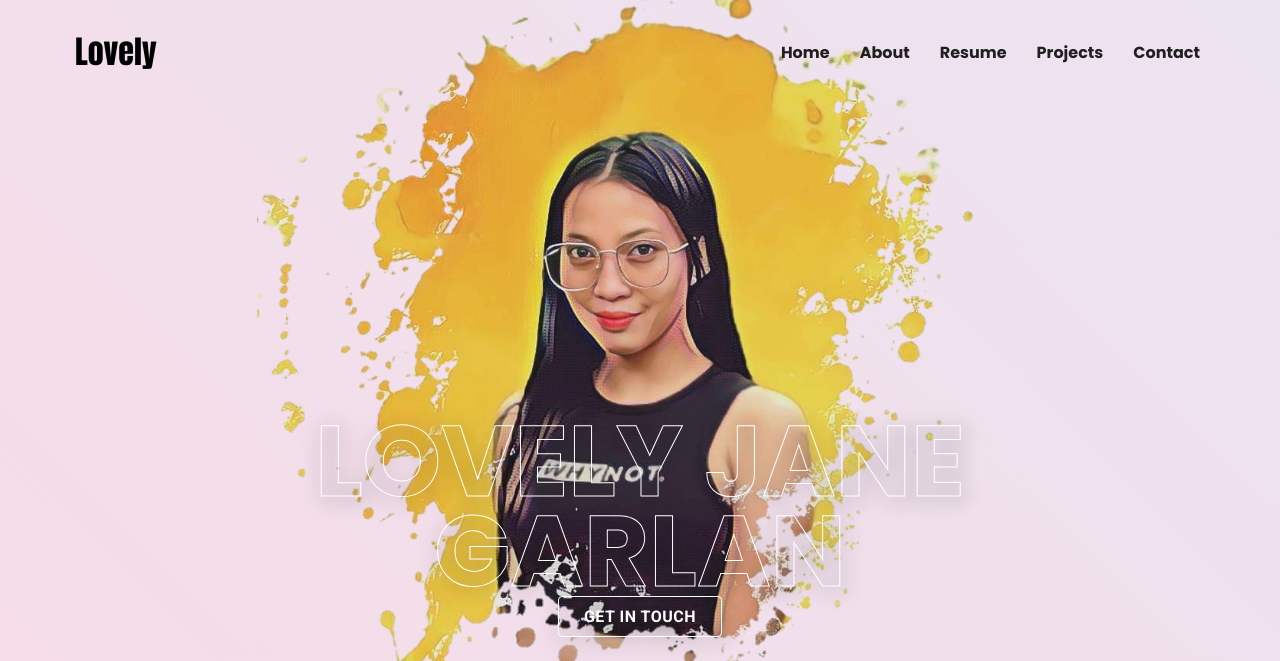
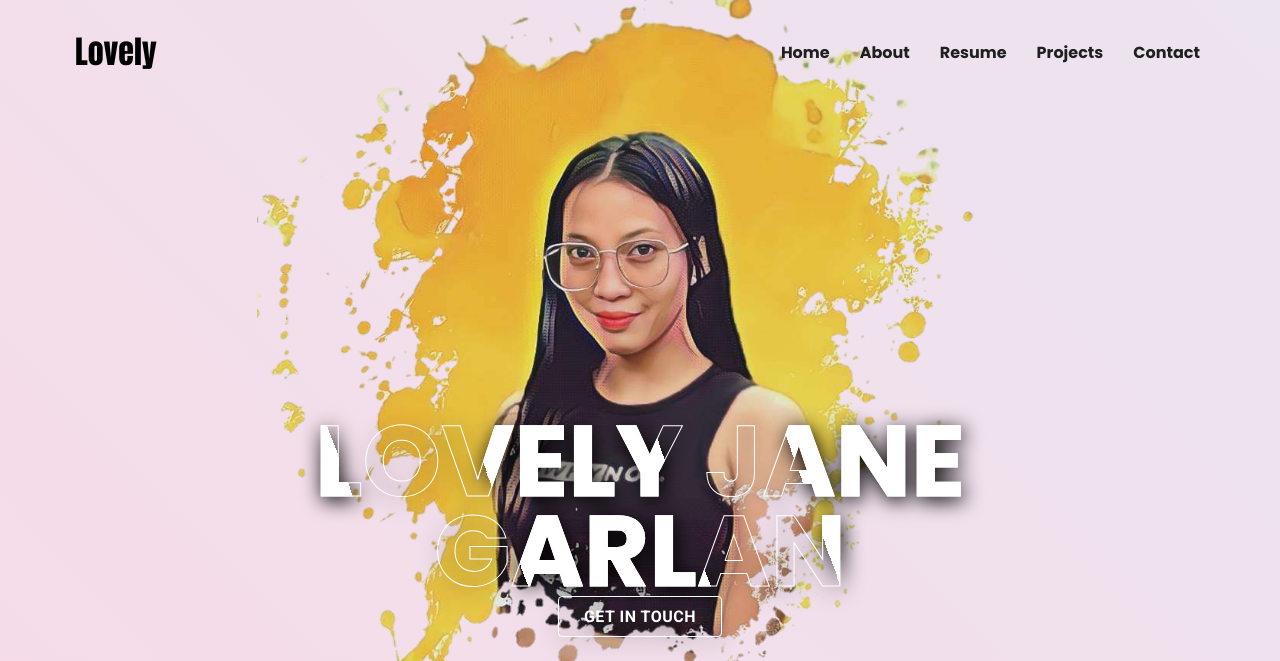
Before and after one commit to Garlan18/Lovely_Portfolio, a plain HTML site: page docs/index.html in a window 1280 px wide. Shown: the top 661 px of the page. Drawn offline with nearby package versions, Linux system fonts and the light colour scheme; a web font is replaced by a local one.

Commit message:
modifed: css

```diff
--- a/docs/assets/css/style.css
+++ b/docs/assets/css/style.css
@@ -1,11 +1,3 @@
-/*-----------------------------------*\
- * style.css
-\*-----------------------------------*/
-
-
-/*-----------------------------------*\
- * #CUSTOM PROPERTY
-\*-----------------------------------*/
 
 :root {
 
@@ -467,7 +459,7 @@
     line-height: 90px;
     color: transparent;
     -webkit-text-stroke: 1px rgb(255, 255, 255);
-    background: url(/portfolio/assets/images/back.png);
+    background: url(/docs/assets/images/back.png);
     -webkit-background-clip: text;
     background-position: 0 0;
     animation: back 20s linear infinite;
```
